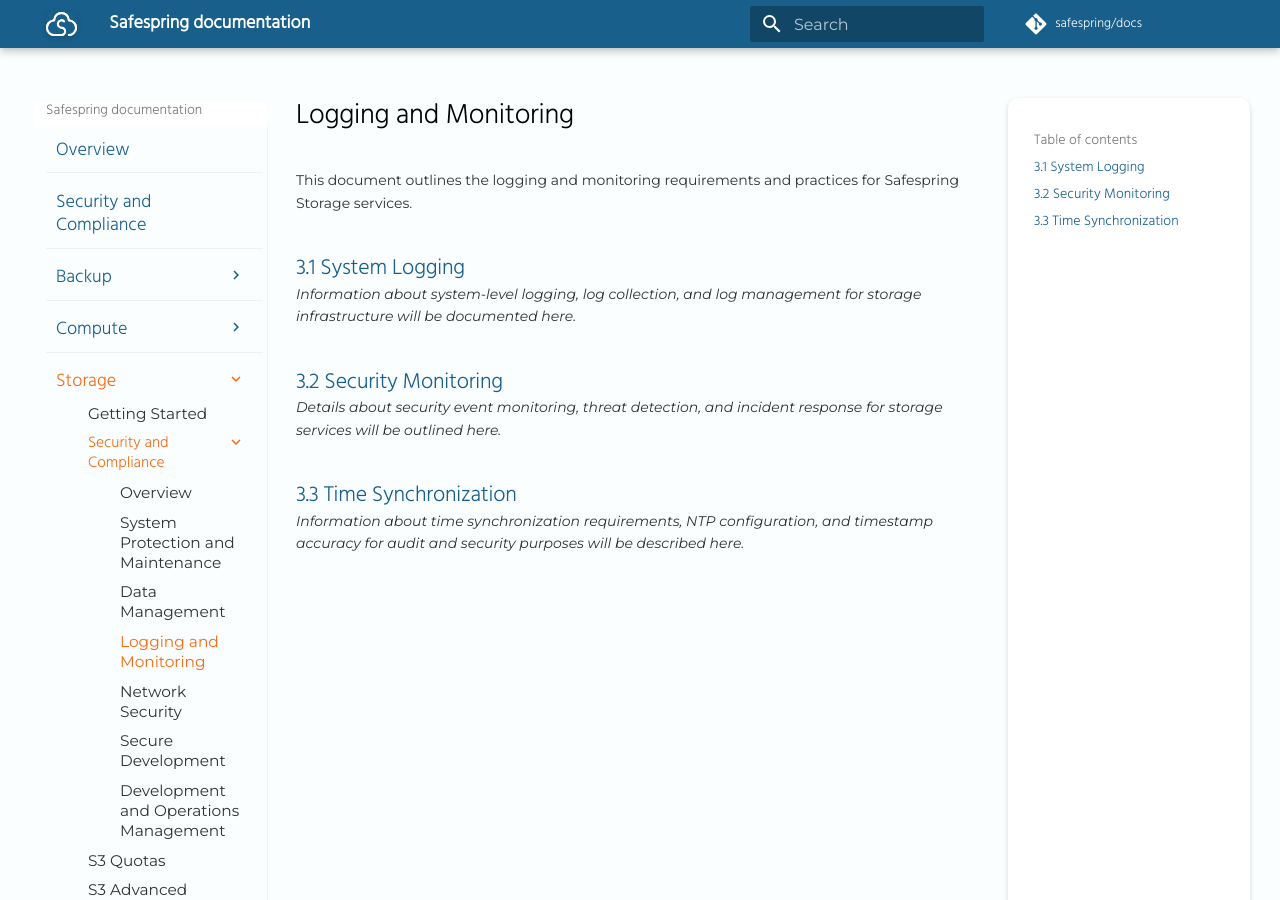
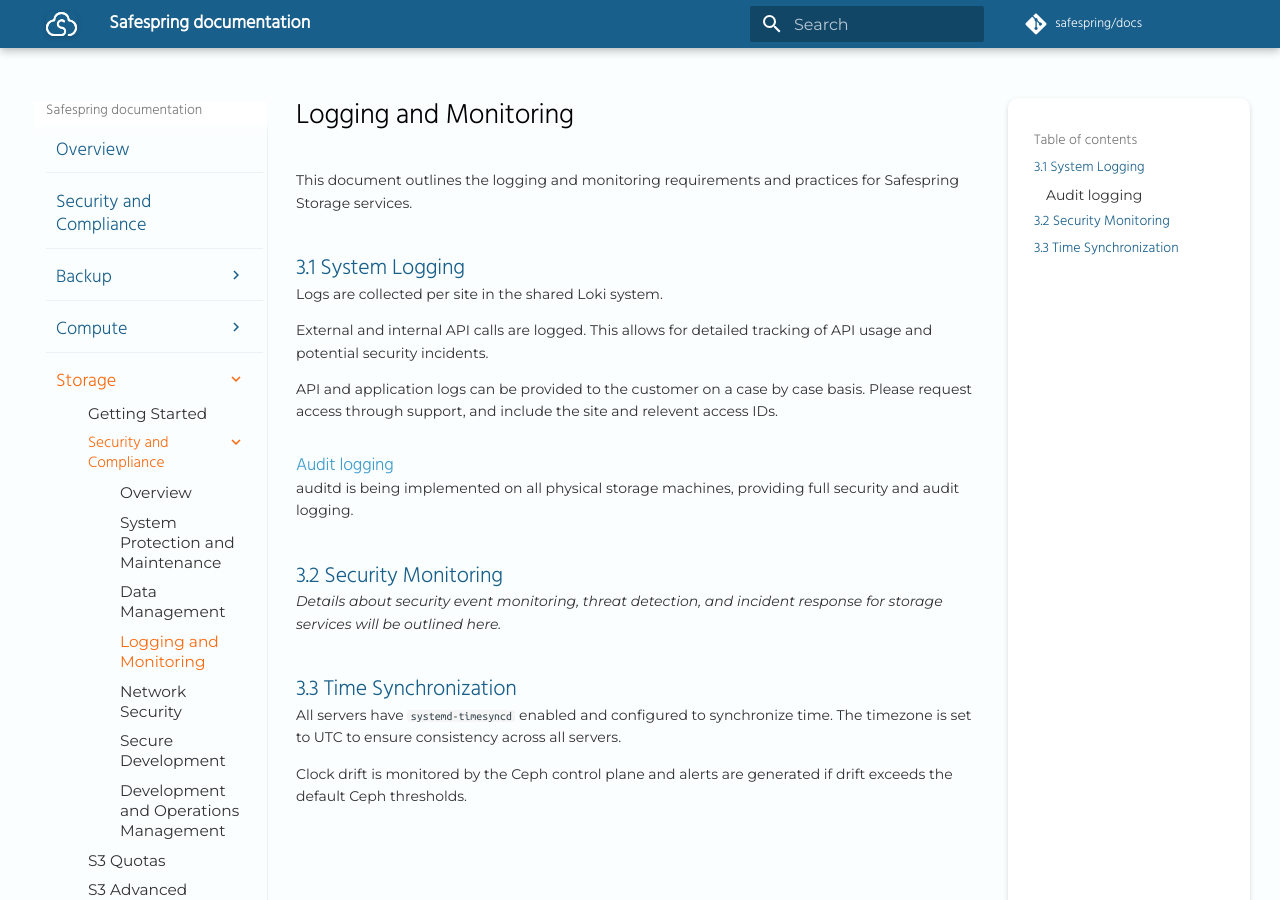
Before and after one commit to safespring/docs, an MkDocs documentation site: the page built from content/storage/security-compliance/logging-monitoring.md, in a window 1280 px wide and 900 px high. Built offline with MkDocs 1.6.1 and Material for MkDocs 9.7.7, drawn with Linux system fonts in a browser that asks for light colours; a script that is not in the unit is left out; comment, search, counter and statistics services are not loaded.

Commit message:
add initial parts on logging and clock sync

```diff
--- a/content/storage/security-compliance/logging-monitoring.md
+++ b/content/storage/security-compliance/logging-monitoring.md
@@ -4,7 +4,16 @@
 
 ## 3.1 System Logging
 
-*Information about system-level logging, log collection, and log management for storage infrastructure will be documented here.*
+Logs are collected per site in the shared Loki system.
+
+
+External and internal API calls are logged. This allows for detailed tracking of API usage and potential security incidents.
+
+API and application logs can be provided to the customer on a case by case basis. Please request access through support, and include the site and relevent access IDs.
+
+### Audit logging
+
+auditd is being implemented on all physical storage machines, providing full security and audit logging.
 
 ## 3.2 Security Monitoring
 
@@ -12,4 +21,6 @@
 
 ## 3.3 Time Synchronization
 
-*Information about time synchronization requirements, NTP configuration, and timestamp accuracy for audit and security purposes will be described here.*
+All servers have `systemd-timesyncd` enabled and configured to synchronize time. The timezone is set to UTC to ensure consistency across all servers.
+
+Clock drift is monitored by the Ceph control plane and alerts are generated if drift exceeds the default Ceph thresholds.
```
Also changed, not shown: content/compute/security-compliance/index.md (+4 -0 lines), content/compute/security-compliance/logging-monitoring.md (+12 -1 lines), content/storage/security-compliance/index.md (+4 -0 lines).
